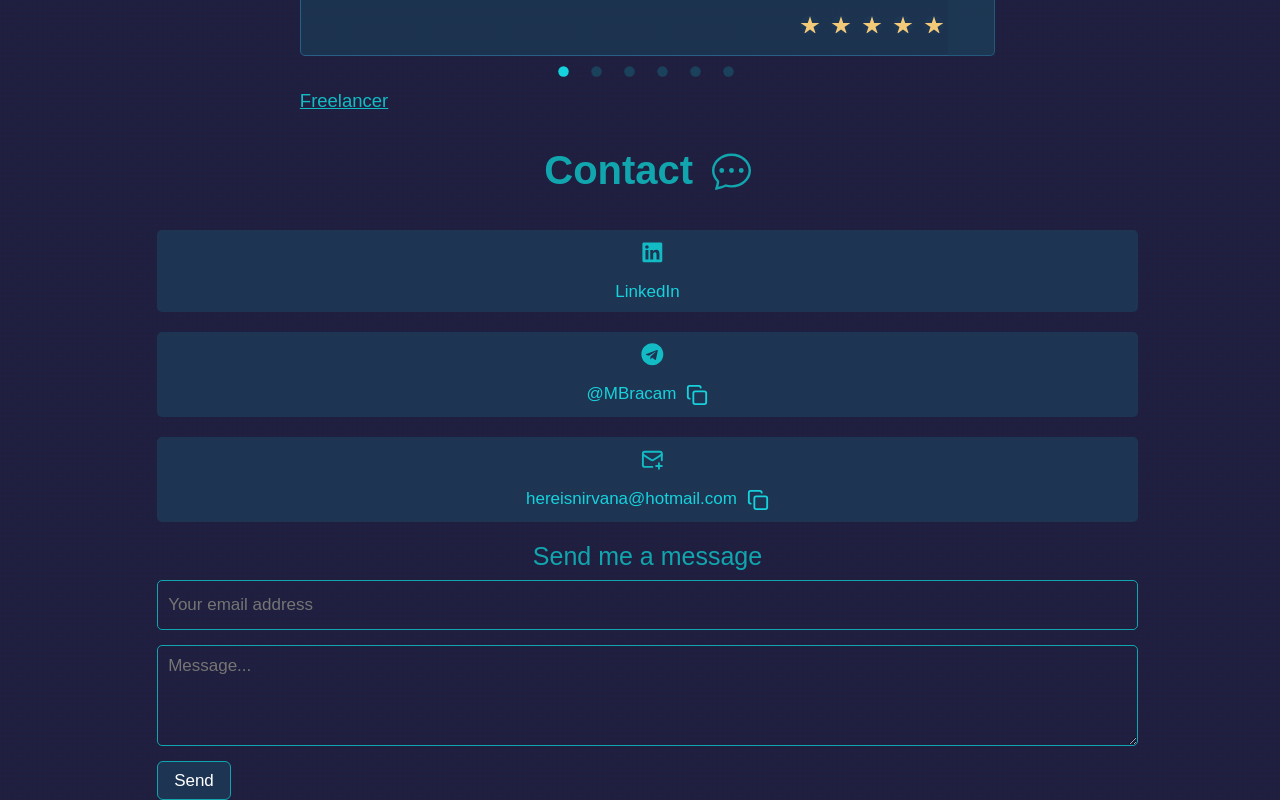
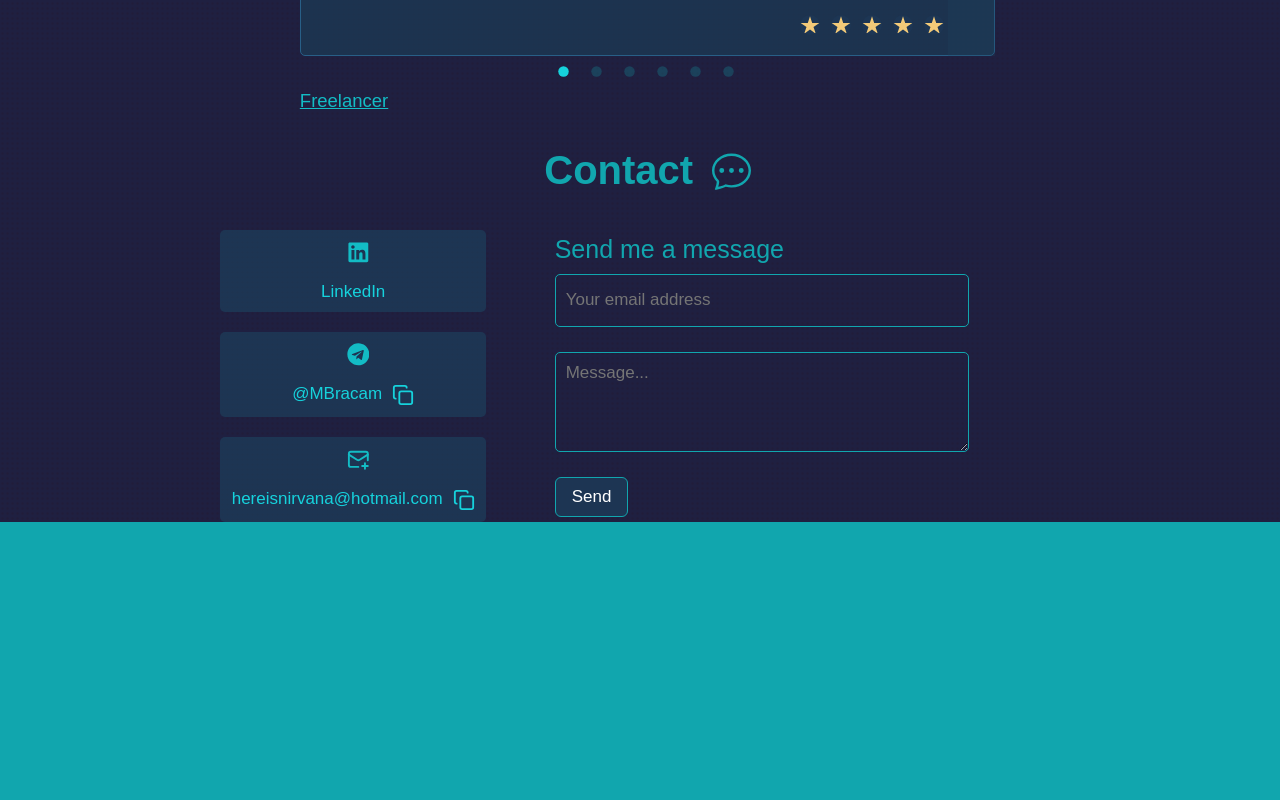
Before and after one commit to FyeCobain/FyeCobain.github.io, a React (Vite) app: page / in a window 1280 px wide. Shown: the part 4359-5159 px from the top of the page. After the commit the page ends 4881 px from the top, so only its background shows below. Built offline with nearby package versions, Linux system fonts and the light colour scheme; some icons are missing.

Commit message:
Contact section style finished

```diff
--- a/package.json
+++ b/package.json
@@ -1,7 +1,7 @@
 {
   "name": "fye-portfolio",
   "private": true,
-  "version": "0.20.6",
+  "version": "0.21.0",
   "type": "module",
   "scripts": {
     "dev": "vite --host",
--- a/src/components/contact/MediaLinksContainer.tsx
+++ b/src/components/contact/MediaLinksContainer.tsx
@@ -27,7 +27,7 @@ export default function MediainksContainer() {
       <MediaLink
         icon={ <LuMailPlus /> }
         url={ `mailto:${ EMAIL }?subject=${ t('header.hello') } ${ NAME }` }
-        ariaLabel='email'
+        ariaLabel='Email'
         text={ EMAIL }
         copyText={ EMAIL }
       />
--- a/src/sass/components/contact/_contact.scss
+++ b/src/sass/components/contact/_contact.scss
@@ -1,4 +1,5 @@
 @use './../../variables' as vars;
+@use './../../mixins';
 
 .contact {
   margin-top: vars.$margin-base;
@@ -19,4 +20,11 @@
   grid-template-columns: 1fr;
   justify-content: center;
   align-items: center;
+
+  @include mixins.laptop {
+    width: 80%;
+    grid-template-columns: 1fr 3fr;
+    align-items: start;
+    gap: 5rem;
+  }
 }
--- a/src/sass/components/contact/_email-form.scss
+++ b/src/sass/components/contact/_email-form.scss
@@ -8,6 +8,13 @@
     margin-bottom: 1rem;
     text-align: center;
     font-size: 2.5rem;
+  }
+
+  @include mixins.laptop {
+    margin-top: 0;
+    justify-content: center;
+    align-items: start;
+    height: 100%;
   }
 }
 
@@ -36,13 +43,22 @@
     height: 5rem;
   }
 
-  @include mixins.tablet {
-    width: 88%;
-  }
-
   button {
     width: auto;
     width: fit-content;
     padding: .9rem 1.6rem;
   }
+
+  @include mixins.tablet {
+    width: 80%;
+  }
+
+  @include mixins.laptop {
+    width: 76.9%;
+    gap: 2.5rem;
+
+    input {
+      height: 5.3rem;
+    }
+  }
 }
```
Also changed, not shown: 5 other files (tests, documents, lock files or other folders).
